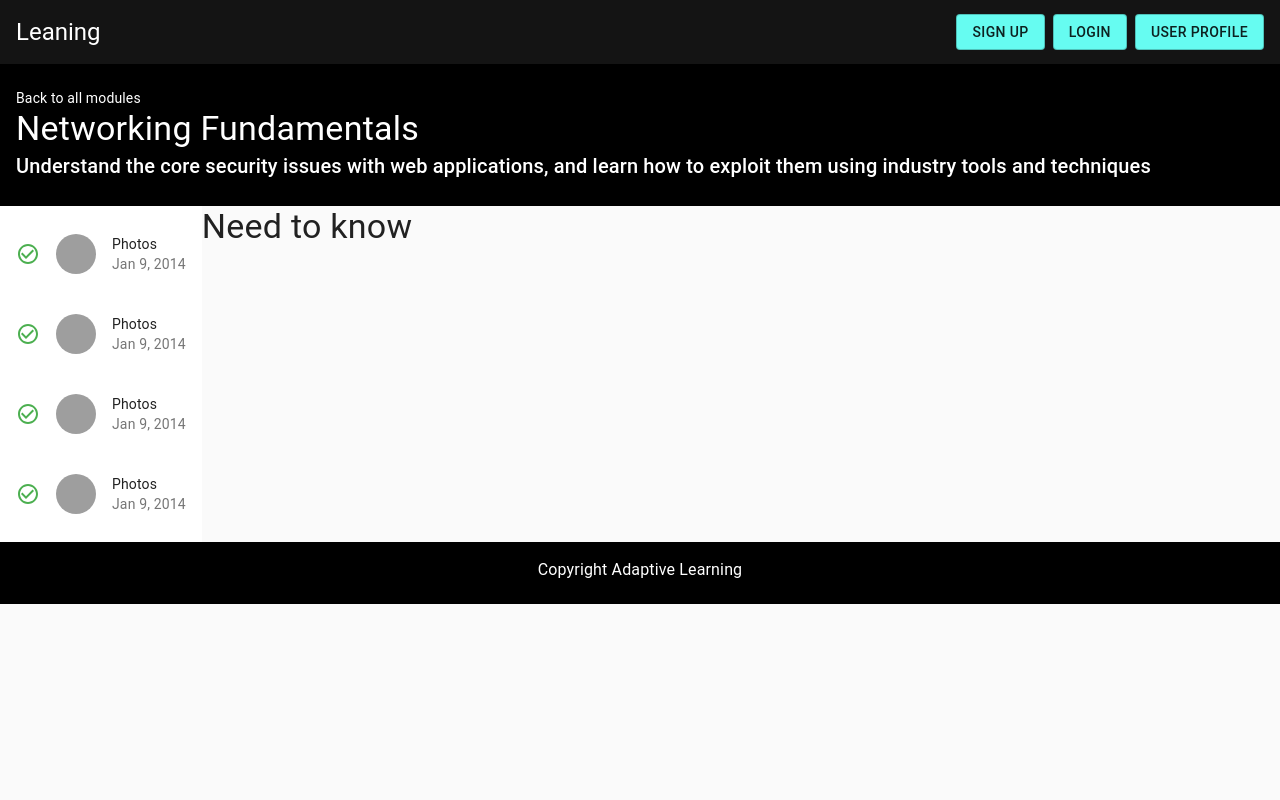
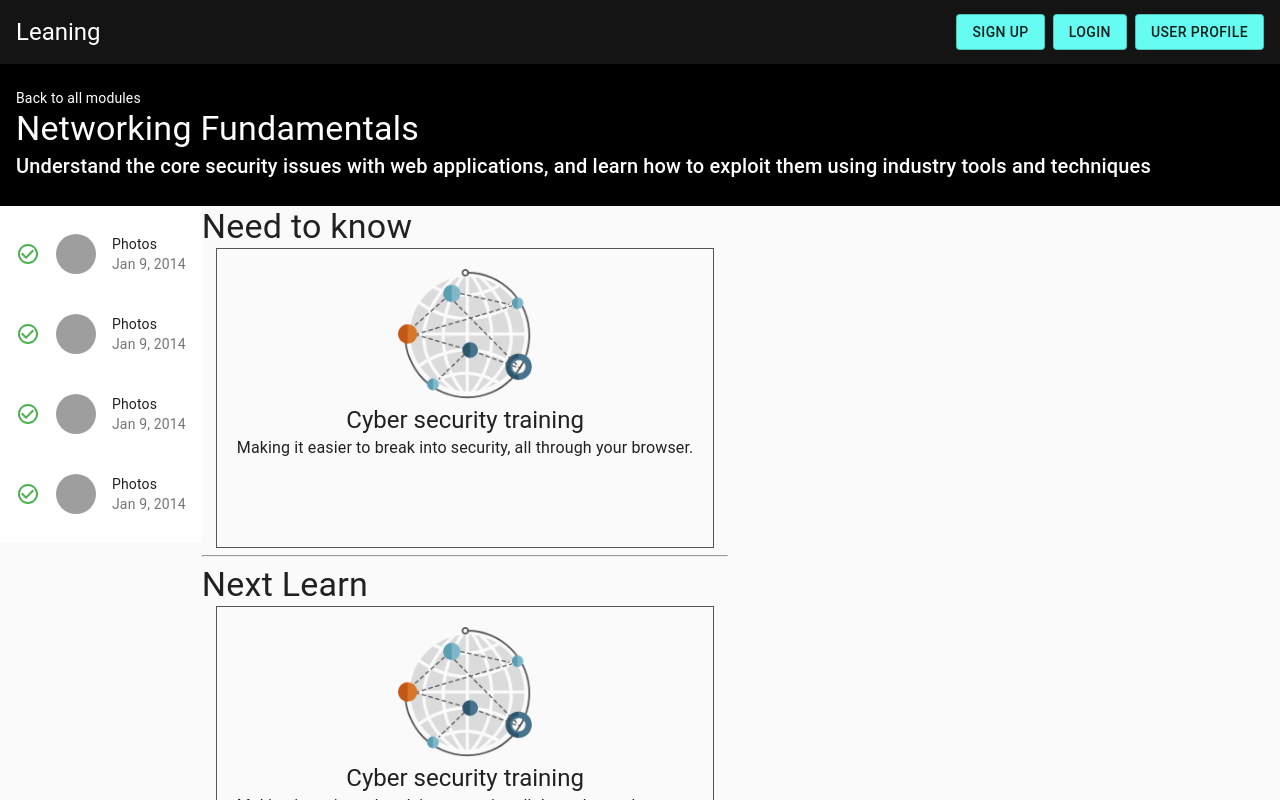
Before and after one commit to TeamABZ/learning, a React (Create React App) app: page /moduledetail in a window 1280 px wide. Shown: the top 800 px of the page. Built offline with nearby package versions, Linux system fonts and the light colour scheme; grey boxes are pictures that could not be loaded.

Commit message:
update desing

```diff
--- a/src/modules/dashboard/ModuleDetail.js
+++ b/src/modules/dashboard/ModuleDetail.js
@@ -3,7 +3,8 @@ import { makeStyles } from "@material-ui/core/styles";
 import Typography from "@material-ui/core/Typography";
 import Grid from "@material-ui/core/Grid";
 import ListModule from "./ListModule";
-
+import network from "assets/images/network.png";
+import ModuleItem from "./ModuleItem";
 const useStyles = makeStyles((theme) => ({
   root: {
     flexGrow: 1,
@@ -16,7 +17,18 @@ const useStyles = makeStyles((theme) => ({
 }));
 export default function ModuleDetail() {
   const classes = useStyles();
-
+  const knowlearn = {
+    titleModule: "Cyber security training",
+    descModule:
+      "Making it easier to break into security, all through your browser.",
+    imageModule: network,
+  };
+  const nextlearn = {
+    titleModule: "Cyber security training",
+    descModule:
+      "Making it easier to break into security, all through your browser.",
+    imageModule: network,
+  };
   return (
     <div className={classes.root}>
       <div className={classes.titlepage}>
@@ -29,11 +41,19 @@ export default function ModuleDetail() {
         </Typography>
       </div>
       <Grid container>
-        <Grid item xl={7}>
+        <Grid item xl={8}>
           <ListModule></ListModule>
         </Grid>
-        <Grid item xl={3}>
+        <Grid item xl={4}>
           <Typography variant="h4"> Need to know</Typography>
+          <Grid item>
+            <ModuleItem key={knowlearn.titleModule} {...knowlearn} />
+          </Grid>
+          <hr />
+          <Typography variant="h4"> Next Learn</Typography>
+          <Grid item>
+            <ModuleItem key={nextlearn.titleModule} {...nextlearn} />
+          </Grid>
         </Grid>
       </Grid>
     </div>
```
